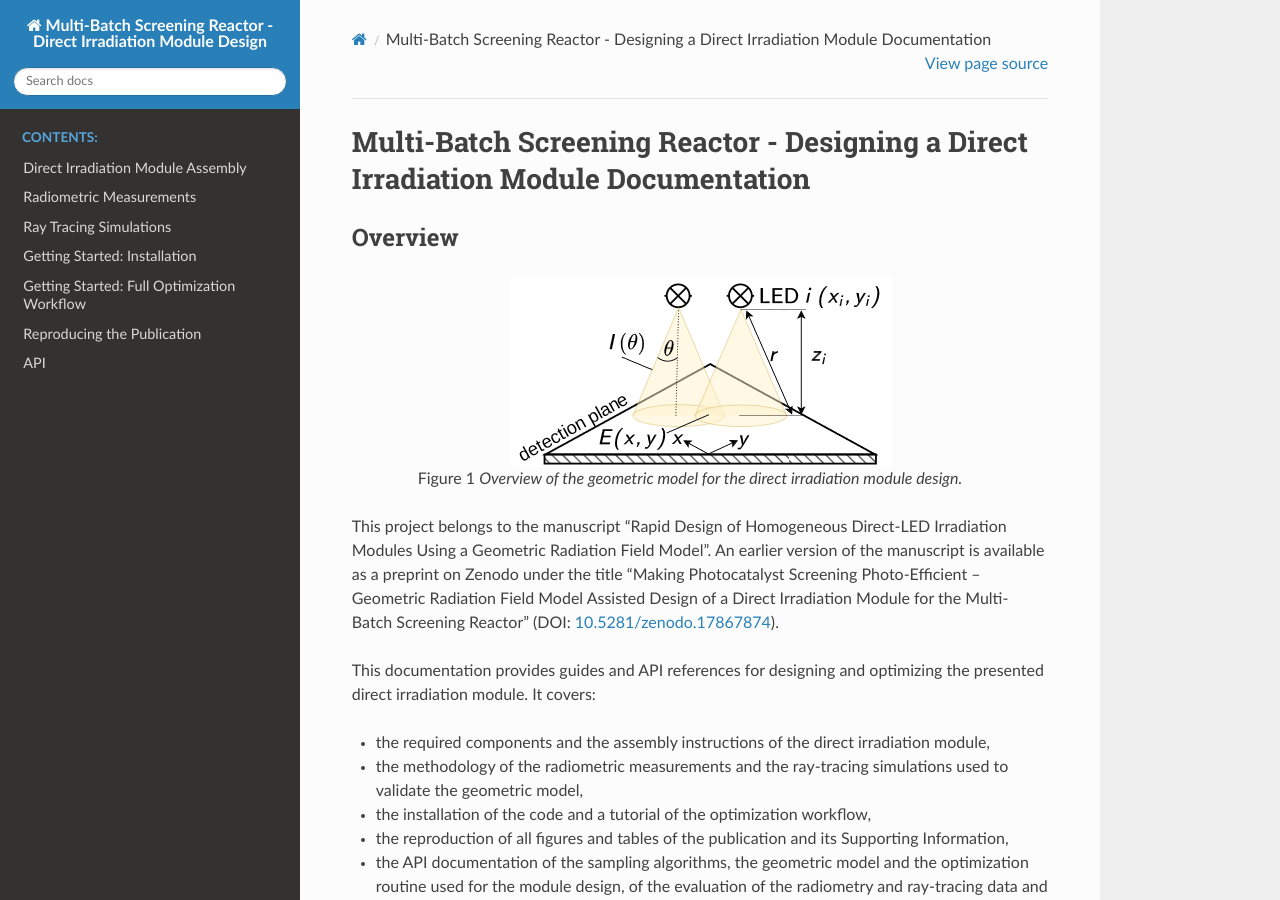
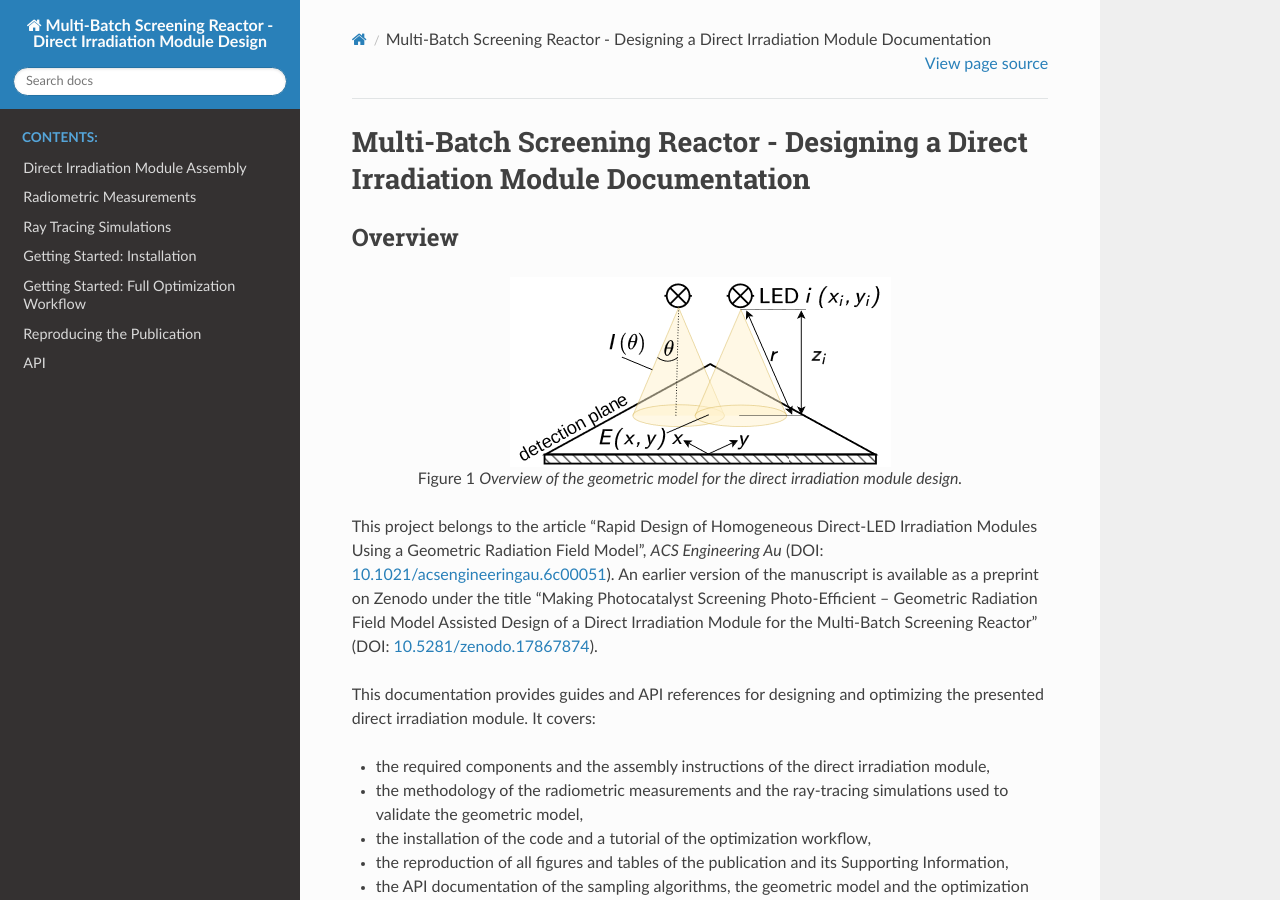
Before and after one commit to photonZfeed/DirectIrradiationModule, a Sphinx documentation site: the page built from doc/source/index.rst, in a window 1280 px wide and 900 px high. Built offline with Sphinx 7.4.7 and the Read the Docs theme 3.1.0, drawn with Linux system fonts in a browser that asks for light colours.

Commit message:
docs: cite the published article in ACS Engineering Au
The manuscript was accepted after the second revision and received the DOI
10.1021/acsengineeringau.6c00051. README and the documentation start page
now name the article with its journal and DOI (the preprint reference stays
as the earlier version), and pyproject.toml lists it under [project.urls].

Co-Authored-By: Claude Opus 5.5 <noreply@anthropic.com>
Claude-Session: https://claude.ai/code/session_01FnWiRvTT7cNTmS7edVL3NN

```diff
--- a/doc/source/index.rst
+++ b/doc/source/index.rst
@@ -15,7 +15,7 @@ Overview
 
 
 
-This project belongs to the manuscript "Rapid Design of Homogeneous Direct-LED Irradiation Modules Using a Geometric Radiation Field Model". An earlier version of the manuscript is available as a preprint on Zenodo under the title "Making Photocatalyst Screening Photo-Efficient – Geometric Radiation Field Model Assisted Design of a Direct Irradiation Module for the Multi-Batch Screening Reactor" (DOI: `10.5281/zenodo.17867874 <https://doi.org/10.5281/zenodo.17867874>`_).
+This project belongs to the article "Rapid Design of Homogeneous Direct-LED Irradiation Modules Using a Geometric Radiation Field Model", *ACS Engineering Au* (DOI: `10.1021/acsengineeringau.6c00051 <https://doi.org/10.1021/acsengineeringau.6c00051>`_). An earlier version of the manuscript is available as a preprint on Zenodo under the title "Making Photocatalyst Screening Photo-Efficient – Geometric Radiation Field Model Assisted Design of a Direct Irradiation Module for the Multi-Batch Screening Reactor" (DOI: `10.5281/zenodo.17867874 <https://doi.org/10.5281/zenodo.17867874>`_).
 
 This documentation provides guides and API references for designing and optimizing the presented direct irradiation module. It covers:
 
--- a/pyproject.toml
+++ b/pyproject.toml
@@ -58,6 +58,7 @@ test = [
 [project.urls]
 Repository = "https://github.com/photonZfeed/DirectIrradiationModule"
 Documentation = "https://photonzfeed.github.io/DirectIrradiationModule"
+Publication = "https://doi.org/10.1021/acsengineeringau.6c00051"
 Dataset = "https://doi.org/10.5281/zenodo.18610996"
 
 [tool.setuptools]
```
Also changed, not shown: README.md (+1 -1 lines).
